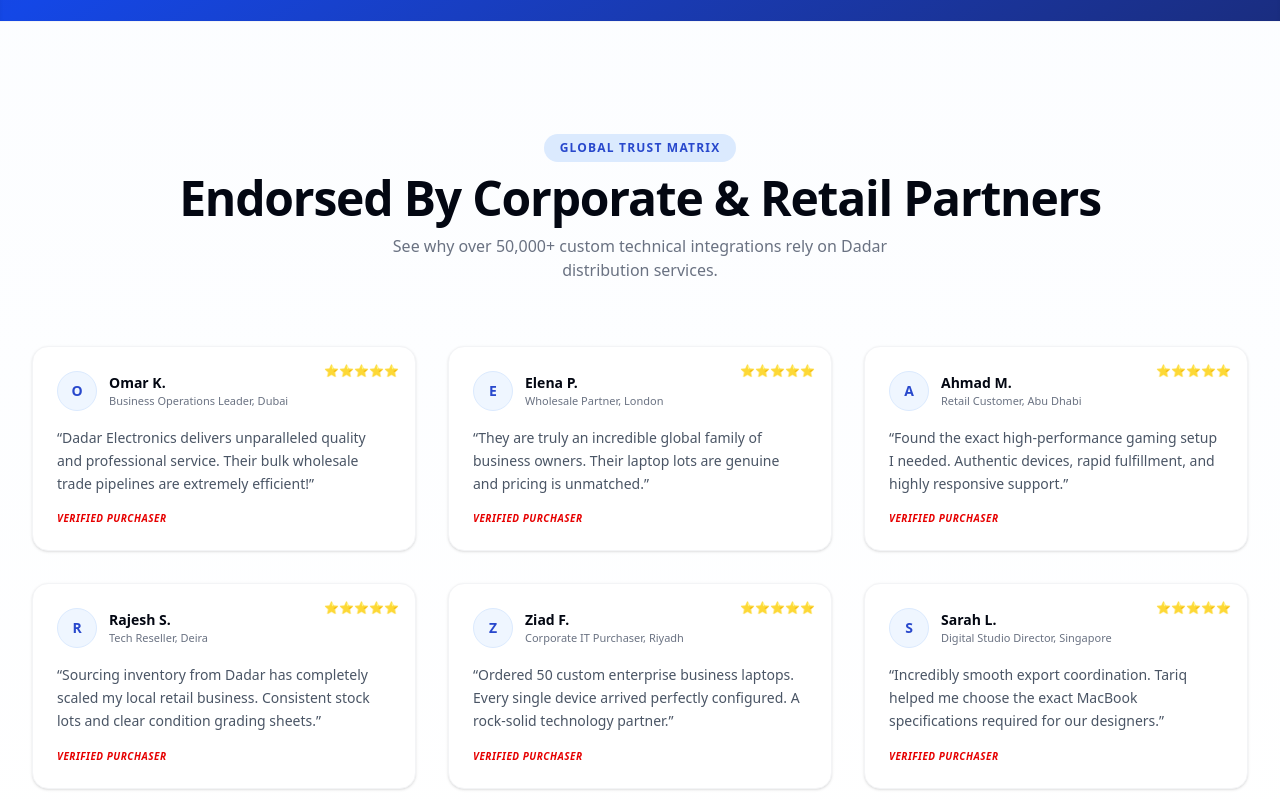
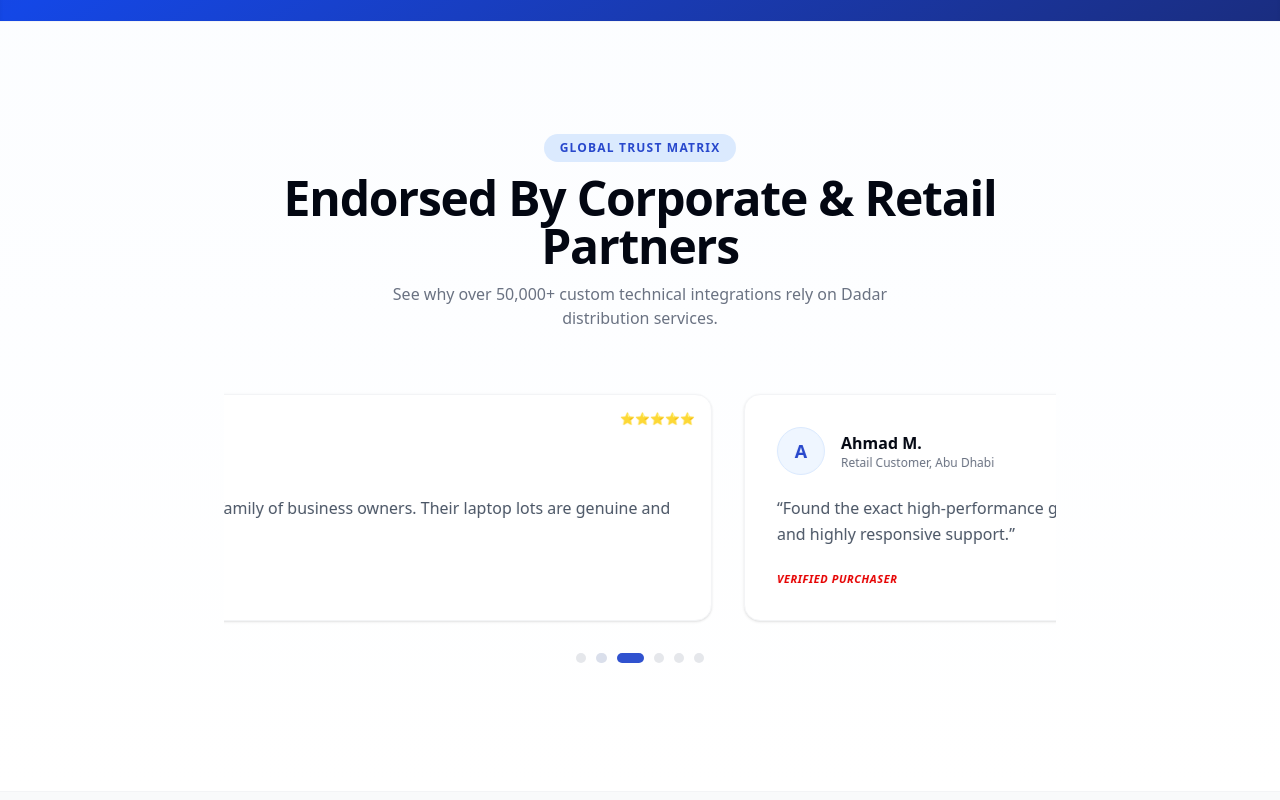
Before and after one commit to ahamasmiyodha4-spec/dadar_electronics, a Next.js app: page /dadar_electronics/ in a window 1280 px wide. Shown: the part 900-1700 px from the top of the page. Built offline with nearby package versions, Linux system fonts and the light colour scheme.

Commit message:
style: expand social proof data matrix and overhaul corporate about us profile presentation columns

```diff
--- a/src/app/page.tsx
+++ b/src/app/page.tsx
@@ -79,24 +79,24 @@
   );
 }
 
-// User Review Card Component (Optimized for Grid)
+// User Review Card Component (Optimized for Carousel)
 function ReviewCard({ name, role, review }: { name: string; role: string; review: string }) {
   return (
-    <div className="bg-white rounded-2xl p-6 shadow-sm border border-gray-100 relative group flex flex-col justify-between hover:shadow-xl hover:-translate-y-1 transition-all duration-300 h-full">
+    <div className="bg-white rounded-2xl p-6 md:p-8 shadow-sm border border-gray-100 relative group flex flex-col justify-between hover:shadow-xl hover:-translate-y-1 transition-all duration-300 h-full">
       <span className="absolute top-4 right-4 text-xs font-bold text-gray-400 group-hover:text-[#2848CC] transition-colors">⭐️⭐️⭐️⭐️⭐️</span>
       <div>
-        <div className="flex items-center gap-3 mb-4">
-          <div className="w-10 h-10 rounded-full bg-blue-50 border border-blue-100 text-sm font-bold flex items-center justify-center text-[#2848CC]">
+        <div className="flex items-center gap-4 mb-5">
+          <div className="w-12 h-12 rounded-full bg-blue-50 border border-blue-100 text-lg font-bold flex items-center justify-center text-[#2848CC]">
             {name[0]}
           </div>
           <div>
-            <h4 className="font-bold text-gray-950 text-sm">{name}</h4>
-            <p className="text-[11px] text-gray-500">{role}</p>
+            <h4 className="font-bold text-gray-950">{name}</h4>
+            <p className="text-xs text-gray-500">{role}</p>
           </div>
         </div>
-        <p className="text-gray-600 text-xs sm:text-sm leading-relaxed mb-4">“{review}”</p>
+        <p className="text-gray-600 text-sm md:text-base leading-relaxed mb-6">“{review}”</p>
       </div>
-      <p className="text-[10px] font-bold text-[#E60000] uppercase tracking-wider italic mt-auto">Verified Purchaser</p>
+      <p className="text-[11px] font-bold text-[#E60000] uppercase tracking-wider italic mt-auto">Verified Purchaser</p>
     </div>
   );
 }
@@ -106,6 +106,7 @@
   const [isLoaded, setIsLoaded] = useState(false);
   const [heroTrigger, setHeroTrigger] = useState(false);
   const [activeLaptopIndex, setActiveLaptopIndex] = useState(0);
+  const [activeReviewIndex, setActiveReviewIndex] = useState(0);
 
   // Advanced AI Assistant Conversational State Funnel
   const [isAiOpen, setIsAiOpen] = useState(false);
@@ -145,11 +146,17 @@
       setActiveLaptopIndex((prev) => (prev + 1) % laptopImages.length);
     }, 4000);
 
+    // Restore the 3-second automatic sliding functionality
+    const reviewInterval = setInterval(() => {
+      setActiveReviewIndex((prev) => (prev + 1) % wideReviewData.length);
+    }, 3000);
+
     return () => {
       clearInterval(productInterval);
+      clearInterval(reviewInterval);
       clearTimeout(timeout);
     };
-  }, [laptopImages.length]);
+  }, [laptopImages.length, wideReviewData.length]);
 
   useEffect(() => {
     if (chatEndRef.current) {
@@ -269,7 +276,6 @@
         <div className={`bg-white/95 backdrop-blur-md rounded-2xl shadow-2xl border border-gray-100/80 w-[315px] sm:w-[365px] h-[440px] flex flex-col overflow-hidden transition-all duration-500 ease-out origin-bottom-right transform pointer-events-auto ${
           isAiOpen ? 'scale-100 opacity-100 translate-y-0' : 'scale-50 opacity-0 translate-y-12'
         }`}>
-          {/* Header Bar Area */}
           <div className="bg-gradient-to-r from-[#2848CC] to-blue-700 text-white p-4 flex justify-between items-center shadow-md">
             <div className="flex items-center gap-3">
               <div className="relative">
@@ -286,7 +292,6 @@
             </button>
           </div>
 
-          {/* Interactive Chat Stream Window */}
           <div className="flex-1 overflow-y-auto p-4 bg-slate-50/60 space-y-4 text-[13px]">
             {chatMessages.map((msg, index) => {
               if (msg.sender === 'system-action') {
@@ -327,7 +332,6 @@
             <div ref={chatEndRef} />
           </div>
 
-          {/* Chat Form Footer (Font size 16px to prevent zoom) */}
           <form onSubmit={handleSendMessage} className="p-3 bg-white border-t border-gray-100 flex gap-2">
             <input
               type="text"
@@ -345,7 +349,6 @@
         {/* ALIGNED VERTICAL TRIGGER ACTIONS */}
         <div className="flex flex-col gap-3.5 items-end pointer-events-auto">
 
-          {/* AI CHAT BUTTON */}
           <button
             onClick={() => setIsAiOpen(!isAiOpen)}
             className={`bg-[#2848CC] text-white p-4 rounded-full shadow-2xl hover:bg-blue-700 hover:scale-110 active:scale-95 transition-all duration-300 flex items-center justify-center relative group border border-white/10 ${isLoaded ? 'opacity-100 translate-y-0' : 'opacity-0 translate-y-10'}`}
@@ -359,7 +362,6 @@
             <span className="absolute right-16 bg-white text-gray-900 font-bold text-xs tracking-wider uppercase px-3 py-2 rounded-lg shadow-xl border border-gray-100 opacity-0 -translate-x-2 pointer-events-none group-hover:opacity-100 group-hover:translate-x-0 transition-all duration-300 whitespace-nowrap">Consult Specialist 🤵🏻‍♂️</span>
           </button>
 
-          {/* BASE WHATSAPP BUTTON */}
           <a
             href={`https://wa.me/${typedData.storeInfo.whatsapp}?text=${encodeURIComponent("Hello Dadar Electronics, I am browsing your website and have an inquiry.")}`}
             target="_blank" rel="noopener noreferrer"
@@ -435,25 +437,45 @@
         </div>
       </section>
 
-      {/* ADVANCED MASSIVE REVIEWS SHOWCASE GRID LAYOUT */}
+      {/* ADVANCED MASSIVE REVIEWS SHOWCASE (HORIZONTAL SLIDER) */}
       <section id="reviews" className="py-20 md:py-28 bg-white border-y border-gray-100 relative overflow-hidden">
         <div className="absolute inset-0 bg-gradient-to-b from-blue-50/20 to-transparent pointer-events-none"></div>
-        <div className="max-w-7xl mx-auto px-4 sm:px-6 lg:px-8 relative z-10">
+        <div className="max-w-4xl mx-auto px-4 sm:px-6 lg:px-8 relative z-10">
+
           <ScrollReveal delay={150}>
-            <div className="text-center mb-16">
+            <div className="text-center mb-12">
               <span className="bg-blue-100 text-[#2848CC] font-bold text-xs uppercase tracking-widest px-4 py-1.5 rounded-full mb-3 inline-block">Global Trust Matrix</span>
               <h2 className="text-3xl md:text-4xl lg:text-5xl font-black text-gray-950 tracking-tight">Endorsed By Corporate & Retail Partners</h2>
               <p className="text-gray-500 text-sm md:text-base mt-3 max-w-xl mx-auto font-medium">See why over 50,000+ custom technical integrations rely on Dadar distribution services.</p>
             </div>
           </ScrollReveal>
 
-          <div className="grid grid-cols-1 sm:grid-cols-2 lg:grid-cols-3 gap-6 sm:gap-8">
-            {wideReviewData.map((review, index) => (
-              <ScrollReveal key={index} delay={index * 100} initialY={14}>
-                <ReviewCard name={review.name} role={review.role} review={review.review} />
-              </ScrollReveal>
-            ))}
-          </div>
+          <ScrollReveal delay={300} initialY={16}>
+            <div className="relative w-full overflow-hidden px-1 py-4">
+              <div
+                className="flex transition-transform duration-700 ease-in-out will-change-transform"
+                style={{ transform: `translateX(-${activeReviewIndex * 100}%)` }}
+              >
+                {wideReviewData.map((review, idx) => (
+                  <div key={idx} className="w-full min-w-full flex-shrink-0 px-2 sm:px-4">
+                    <ReviewCard name={review.name} role={review.role} review={review.review} />
+                  </div>
+                ))}
+              </div>
+
+              <div className="flex justify-center gap-2.5 mt-8">
+                {wideReviewData.map((_, idx) => (
+                  <button
+                    key={idx}
+                    onClick={() => setActiveReviewIndex(idx)}
+                    className={`h-2.5 rounded-full transition-all duration-300 ${idx === activeReviewIndex ? 'w-7 bg-[#2848CC]' : 'w-2.5 bg-gray-200'}`}
+                    aria-label={`Go to slide ${idx + 1}`}
+                  />
+                ))}
+              </div>
+            </div>
+          </ScrollReveal>
+
         </div>
       </section>
 
```
